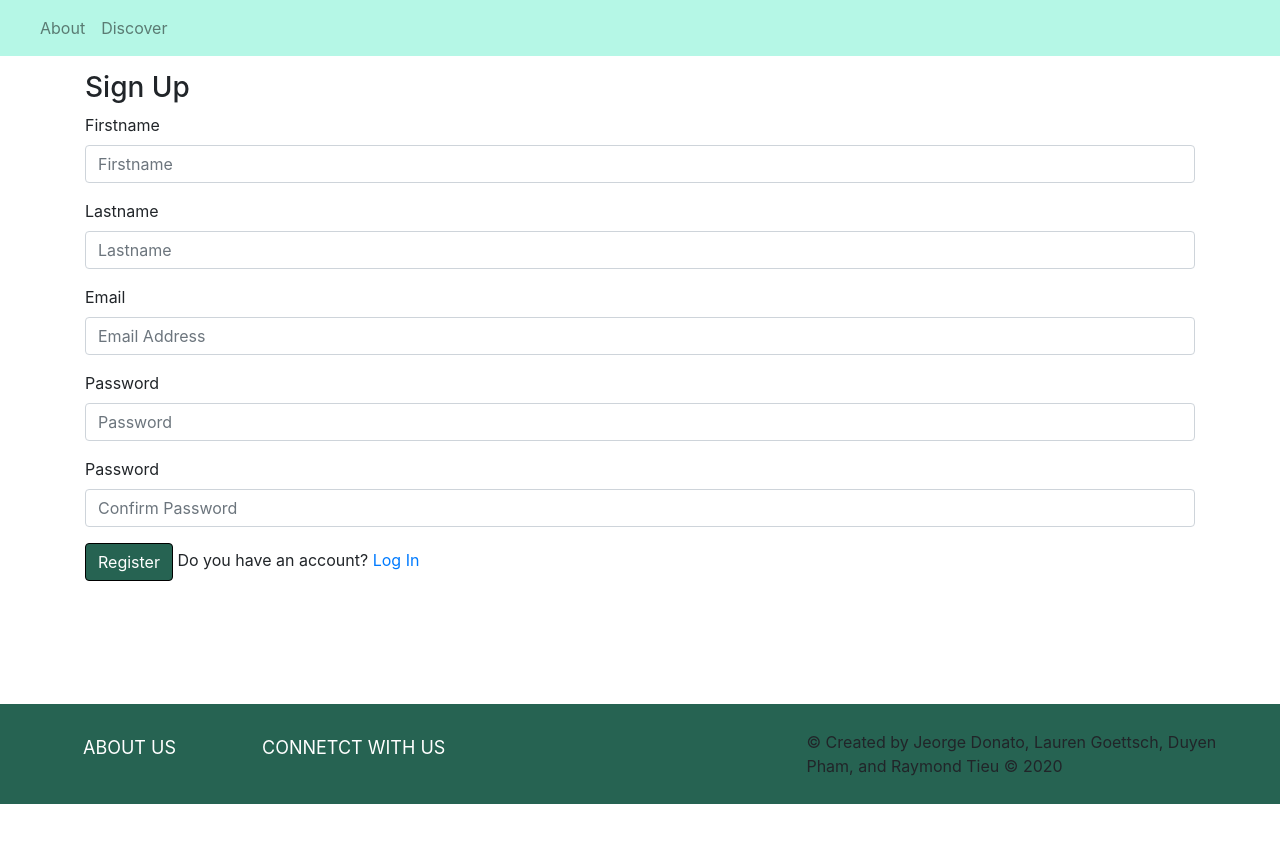
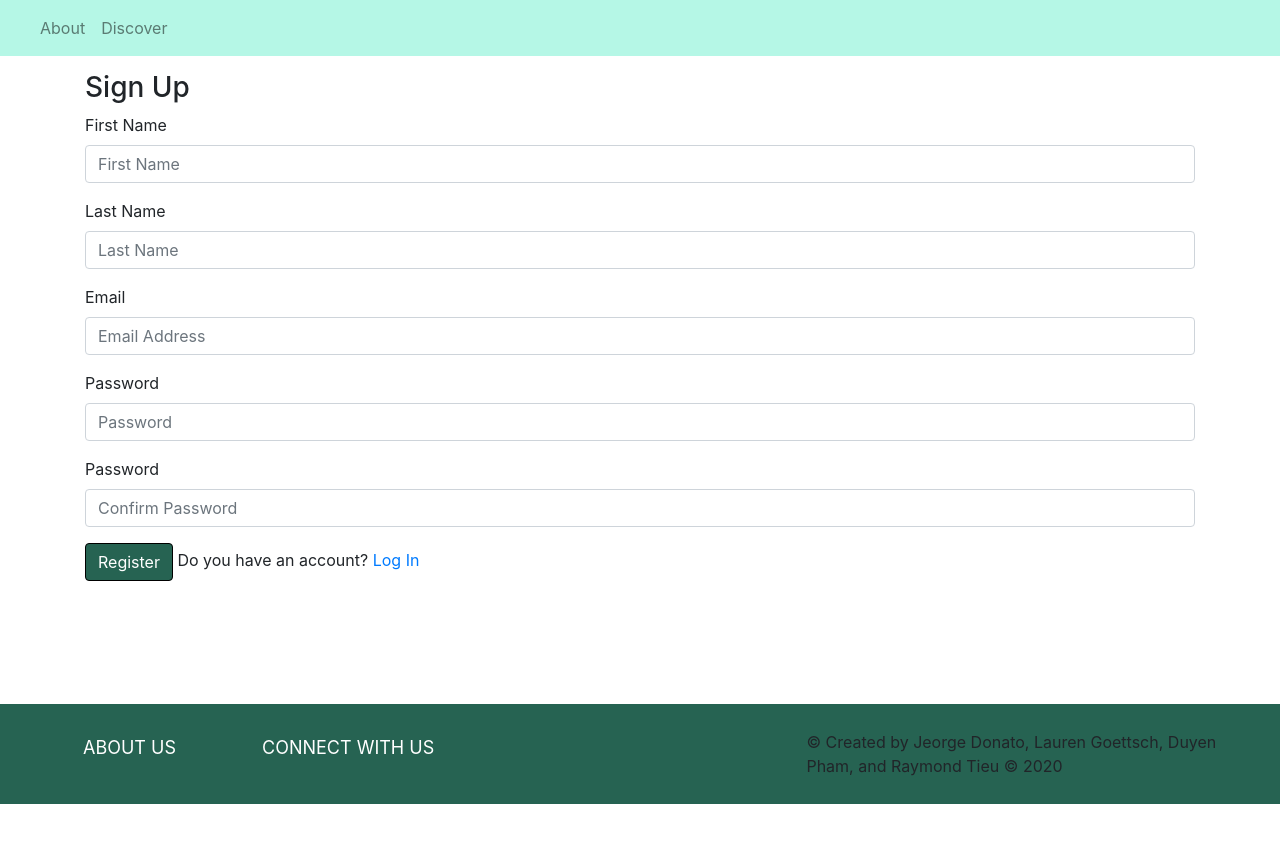
Before and after one commit to jeorgedonato/spent-smart, a React (Create React App) app in the folder client/: page /register in a window 1280 px wide. Shown: the top 842 px of the page. Built offline with nearby package versions, Linux system fonts and the light colour scheme; no server answers.

Commit message:
form update

```diff
--- a/client/src/components/Footer/index.js
+++ b/client/src/components/Footer/index.js
@@ -38,7 +38,7 @@ function Footer() {
 
                <div className="colum">
                   <a className="about-link" href="/" taget="_self">
-                    CONNETCT WITH US
+                    CONNECT WITH US
                   </a>
 
                 <div className="row">
--- a/client/src/pages/SignUpPage.js
+++ b/client/src/pages/SignUpPage.js
@@ -44,12 +44,12 @@ const SignUpPage = ({setAlert, register, isAuthenticated}) => {
         <h3>Sign Up</h3>
         <Form>
           <Form.Group >
-            <Form.Label>Firstname</Form.Label>
-            <Form.Control type="text" name="firstname" onChange={handleOnChange} placeholder="Firstname" />
+            <Form.Label>First Name</Form.Label>
+            <Form.Control type="text" name="firstname" onChange={handleOnChange} placeholder="First Name" />
           </Form.Group>
           <Form.Group >
-            <Form.Label>Lastname</Form.Label>
-            <Form.Control type="text" name="lastname" onChange={handleOnChange} placeholder="Lastname" />
+            <Form.Label>Last Name</Form.Label>
+            <Form.Control type="text" name="lastname" onChange={handleOnChange} placeholder="Last Name" />
           </Form.Group>
           <Form.Group >
             <Form.Label>Email</Form.Label>
```
